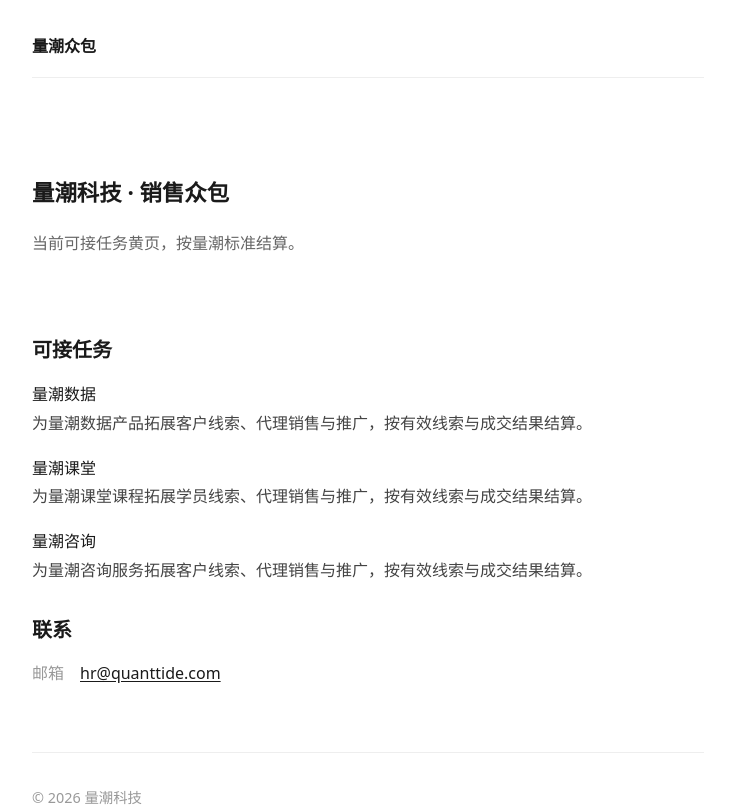
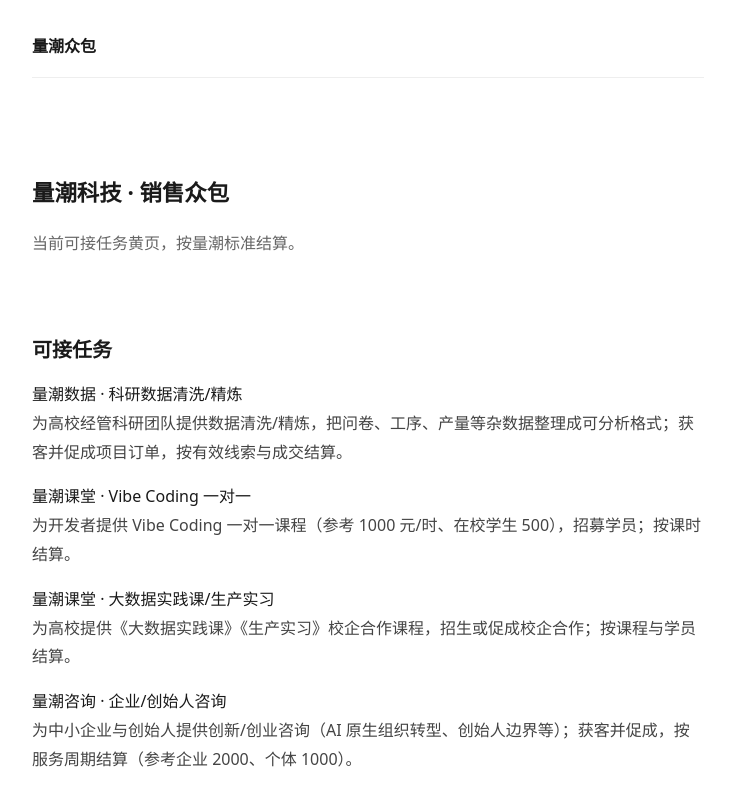
Before and after one commit to quanttide/qtcrowd, a React (Vite) app in the folder src/site/: page / in a window 1280 px wide. Shown: the top 806 px of the page, without its empty margins (272-1002 px from the left). Built offline with nearby package versions, Linux system fonts and the light colour scheme.

Commit message:
site: 可接任务改为任务/项目单元（科研数据/Vibe Coding/实践课生产实习/企业咨询）

```diff
--- a/src/site/src/data/tasks.ts
+++ b/src/site/src/data/tasks.ts
@@ -1,25 +1,31 @@
 // 销售众包可接任务黄页清单
 // 量潮科技自营发销售众包：面向外部渠道与代理，按量潮标准结算。
+// 以「任务/项目」为单元组织（来源：quanttide-brochure-of-business-entity）。
 export interface Task {
-  name: string;        // 业务线标识（qtdata / qtclass / qtconsult）
-  title: string;       // 显示标题
-  description: string; // 描述（含结算）
+  name: string;        // 唯一任务标识（做 key）
+  title: string;       // 任务/项目名
+  description: string; // 任务说明（含结算）
 }
 
 export const tasks: Task[] = [
   {
-    name: "qtdata",
-    title: "量潮数据",
-    description: "为量潮数据产品拓展客户线索、代理销售与推广，按有效线索与成交结果结算。",
+    name: "qtdata-data",
+    title: "量潮数据 · 科研数据清洗/精炼",
+    description: "为高校经管科研团队提供数据清洗/精炼，把问卷、工序、产量等杂数据整理成可分析格式；获客并促成项目订单，按有效线索与成交结算。",
   },
   {
-    name: "qtclass",
-    title: "量潮课堂",
-    description: "为量潮课堂课程拓展学员线索、代理销售与推广，按有效线索与成交结果结算。",
+    name: "qtclass-vibe",
+    title: "量潮课堂 · Vibe Coding 一对一",
+    description: "为开发者提供 Vibe Coding 一对一课程（参考 1000 元/时、在校学生 500），招募学员；按课时结算。",
+  },
+  {
+    name: "qtclass-practice",
+    title: "量潮课堂 · 大数据实践课/生产实习",
+    description: "为高校提供《大数据实践课》《生产实习》校企合作课程，招生或促成校企合作；按课程与学员结算。",
   },
   {
     name: "qtconsult",
-    title: "量潮咨询",
-    description: "为量潮咨询服务拓展客户线索、代理销售与推广，按有效线索与成交结果结算。",
+    title: "量潮咨询 · 企业/创始人咨询",
+    description: "为中小企业与创始人提供创新/创业咨询（AI 原生组织转型、创始人边界等）；获客并促成，按服务周期结算（参考企业 2000、个体 1000）。",
   },
 ];
```
